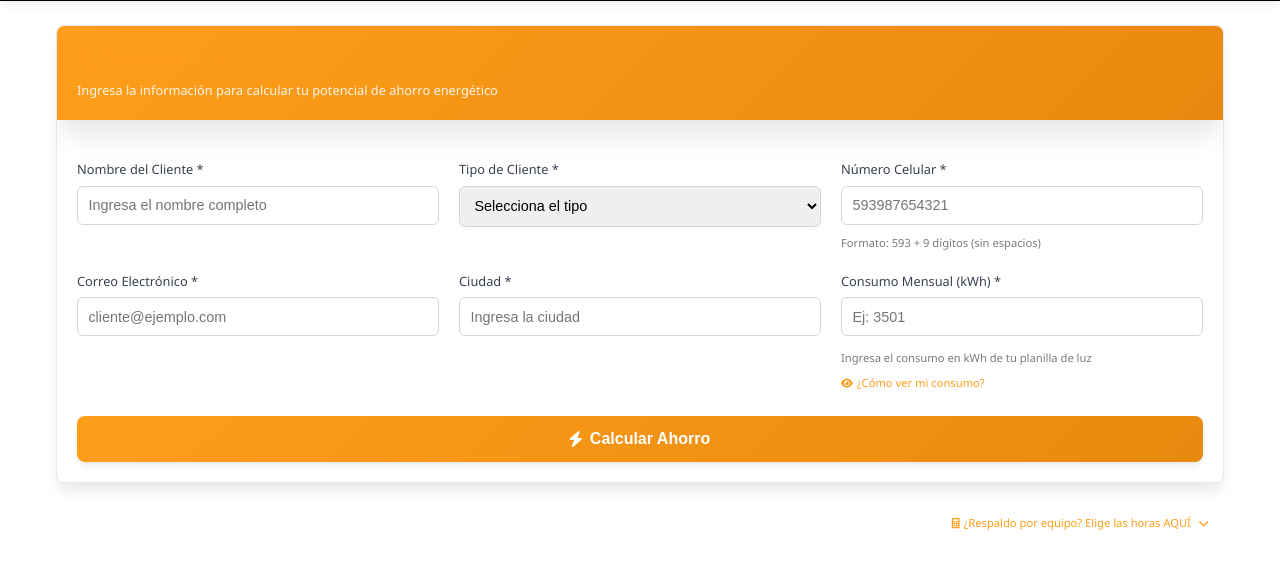
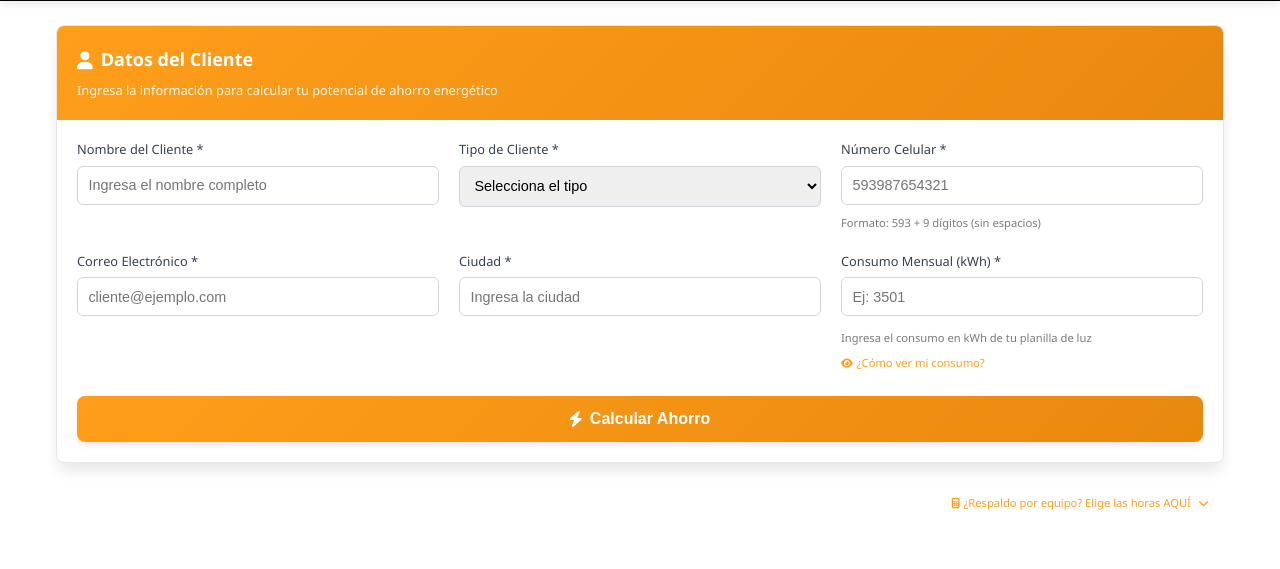
Before and after one commit to marriottit/ProyectosWeb, a plain HTML site: page index.html in a window 1280 px wide. Shown: the part 69-638 px from the top of the page. Drawn offline with nearby package versions, Linux system fonts and the light colour scheme.

Commit message:
Upload22082025V3

```diff
--- a/style.css
+++ b/style.css
@@ -186,15 +186,9 @@ body {
   background: linear-gradient(135deg, var(--color-primary), var(--color-primary-dark));
   color: white;
   padding: 1.25rem; /* Reducido de 1.5rem */
-  margin-bottom: 1.25rem; /* Reducido de 1.5rem */
-  box-shadow: var(--shadow-xl);
 }
 
 .card-header h2 {
-  background: linear-gradient(135deg, var(--color-primary), var(--color-primary-dark));
-  -webkit-background-clip: text;
-  -webkit-text-fill-color: transparent;
-  background-clip: text;
   font-size: 1.125rem; /* Reducido de 1.25rem */
   font-weight: 600;
   margin-bottom: 0.5rem;
```
